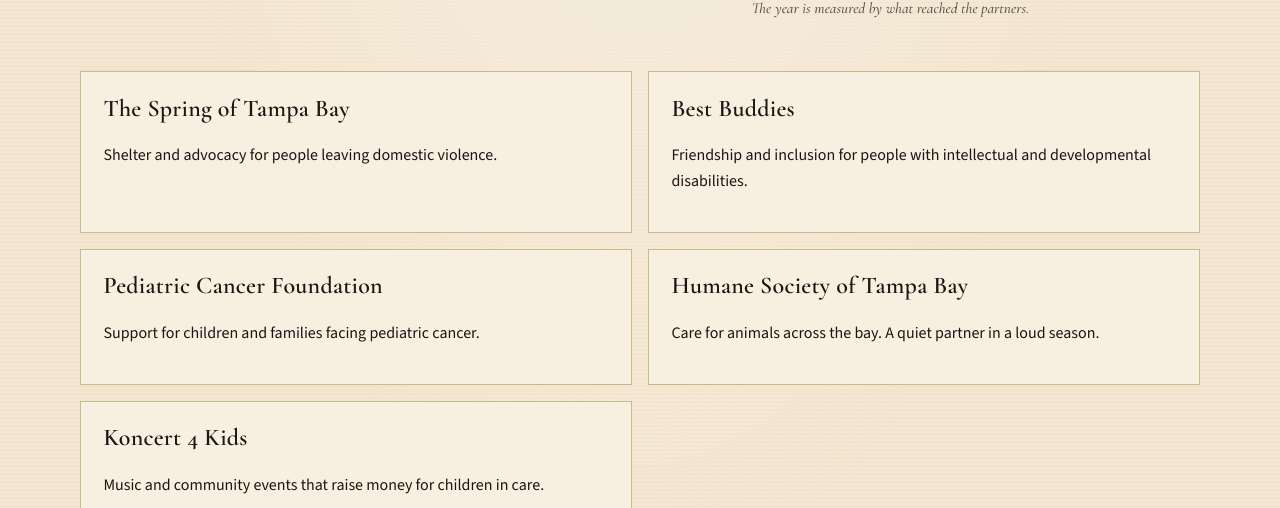
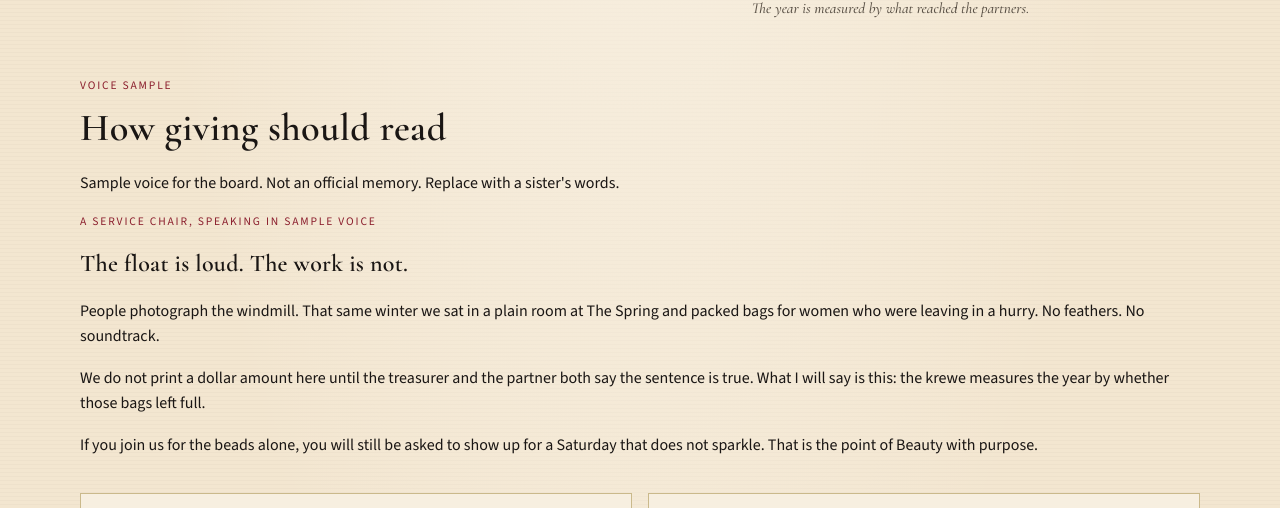
Before and after one commit to MissTully/krewe-les-belles-femmes-website, a React (Vite) app: page /giving-back in a window 1280 px wide. Shown: the part 715-1223 px from the top of the page. Built offline with nearby package versions, Linux system fonts and the light colour scheme.

Commit message:
Show a sample benefit story for the board

```diff
--- a/src/pages/GivingBack.tsx
+++ b/src/pages/GivingBack.tsx
@@ -1,8 +1,12 @@
 import Ornament from "../components/Ornament";
 import PhotoPlate from "../components/PhotoPlate";
+import SampleStory from "../components/SampleStory";
 import { art, benefitStance, partners } from "../content";
+import { sampleStories } from "../sampleCopy";
 
 export default function GivingBack() {
+  const giving = sampleStories.filter((story) => story.page === "benefit");
+
   return (
     <article className="page wrap">
       <p className="eyebrow">Act III · Benefit night</p>
@@ -20,6 +24,17 @@
           imgClassName="photo-square"
         />
       </div>
+
+      <section className="stack-gap">
+        <p className="eyebrow">Voice sample</p>
+        <h2 className="section-title">How giving should read</h2>
+        <div className="story-stack">
+          {giving.map((story) => (
+            <SampleStory key={story.id} story={story} />
+          ))}
+        </div>
+      </section>
+
       <div className="charity-grid">
         {partners.map((partner) => (
           <section className="panel" key={partner.name}>
```
